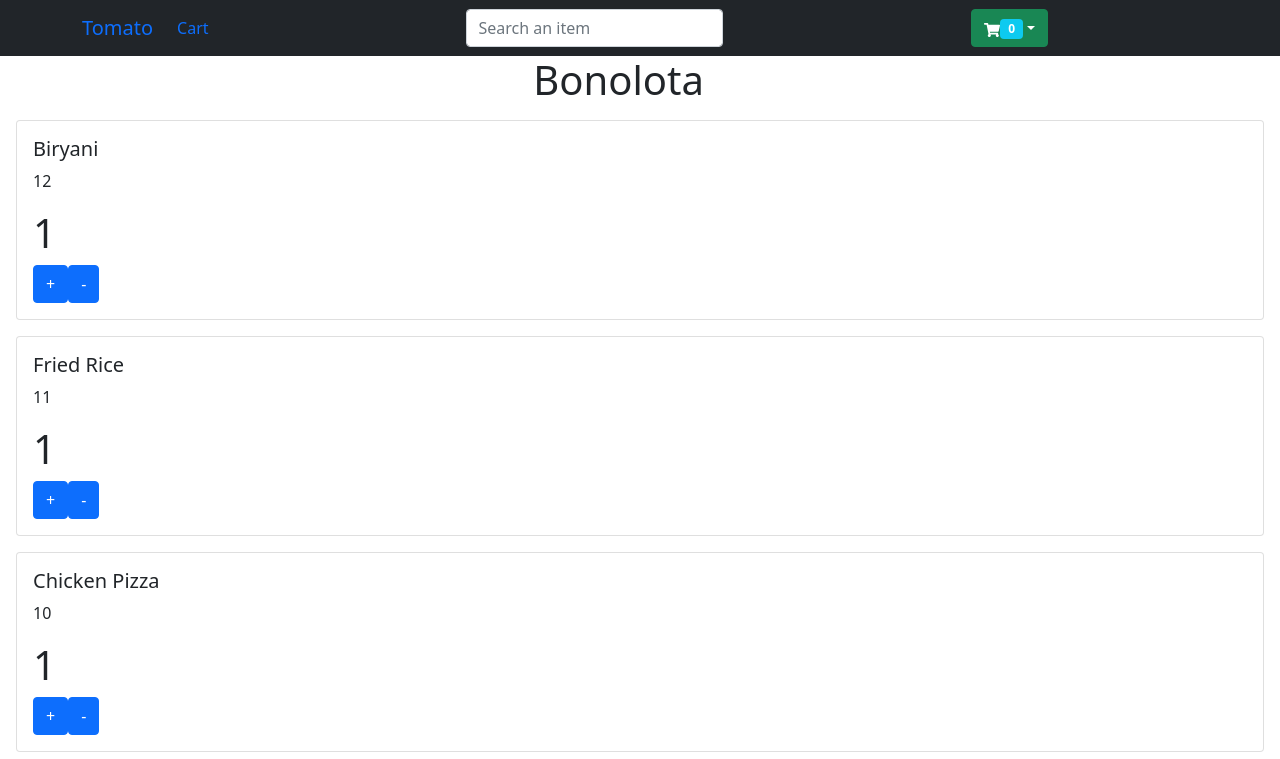
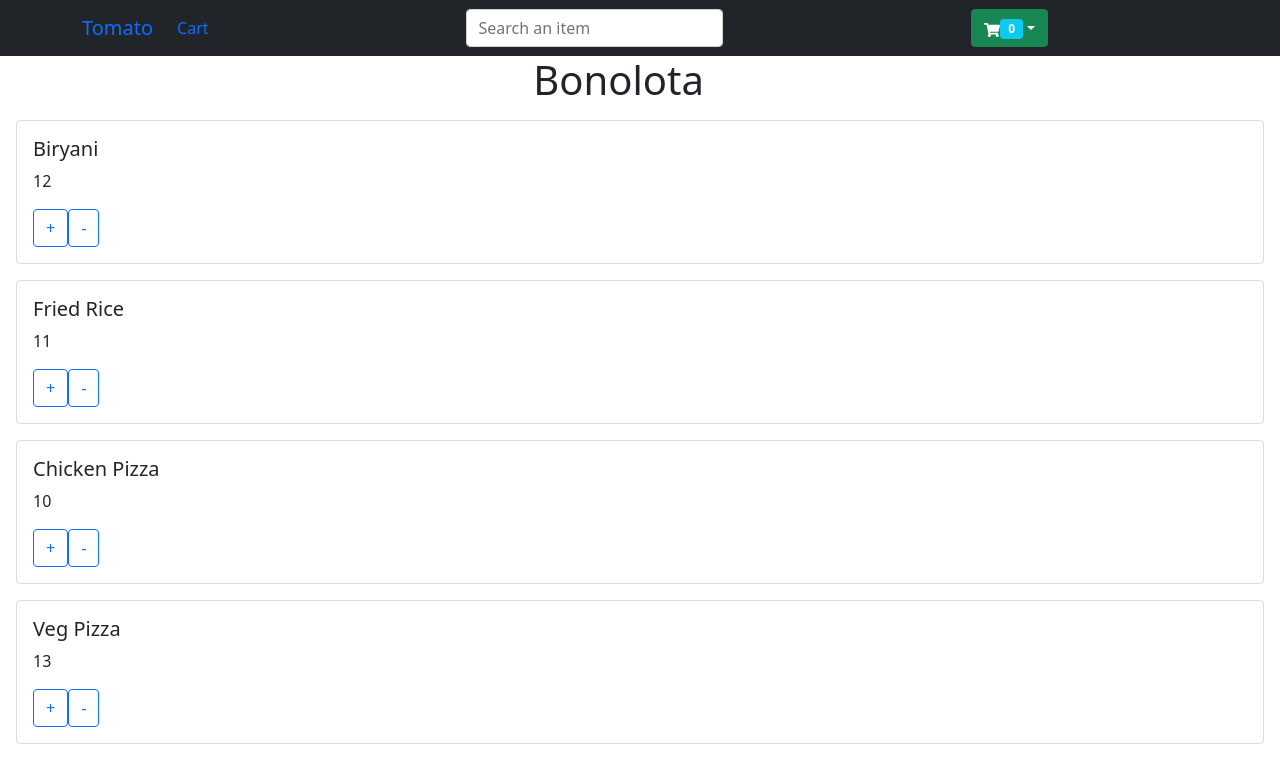
Before and after one commit to moinak878/tomato, a React (Create React App) app: page /1 in a window 1280 px wide. Shown: the top 759 px of the page. Built offline with nearby package versions, Linux system fonts and the light colour scheme; data requests are answered from the project's data file.

Commit message:
item qty on menu page

```diff
--- a/src/components/Item.js
+++ b/src/components/Item.js
@@ -1,23 +1,27 @@
-import { React, useContext } from "react";
+import { React, useContext, useState } from "react";
 import { Card, Button } from "react-bootstrap";
 import { CartContext } from "../Context";
 
 const Item = ({ menu }) => {
 	const { cart, addToCart, removeFromCart, decrement } =
 		useContext(CartContext);
-
-
+	const [thisItem] = useState(menu);
 	return (
 		<div>
 			<Card className="d-flex m-3">
 				<Card.Body>
 					<Card.Title>{menu.name}</Card.Title>
 					<Card.Text>{menu.price}</Card.Text>
-					<h1>{menu.qty}</h1>
-					<Button variant="primary" onClick={() => addToCart(menu)}>
+
+					<Button variant="outline-primary" onClick={() => addToCart(menu)}>
 						+
 					</Button>
-					<Button variant="primary" onClick={() => decrement(menu)}>
+					{cart.map((menu) => (
+						<span style={{ margin: 10 }}>
+							{menu.name === thisItem.name ? menu.qty : null}
+						</span>
+					))}
+					<Button variant="outline-primary" onClick={() => decrement(menu)}>
 						-
 					</Button>
 					{cart.some((e) => e.name === menu.name && e.id === menu.id) && (
```
